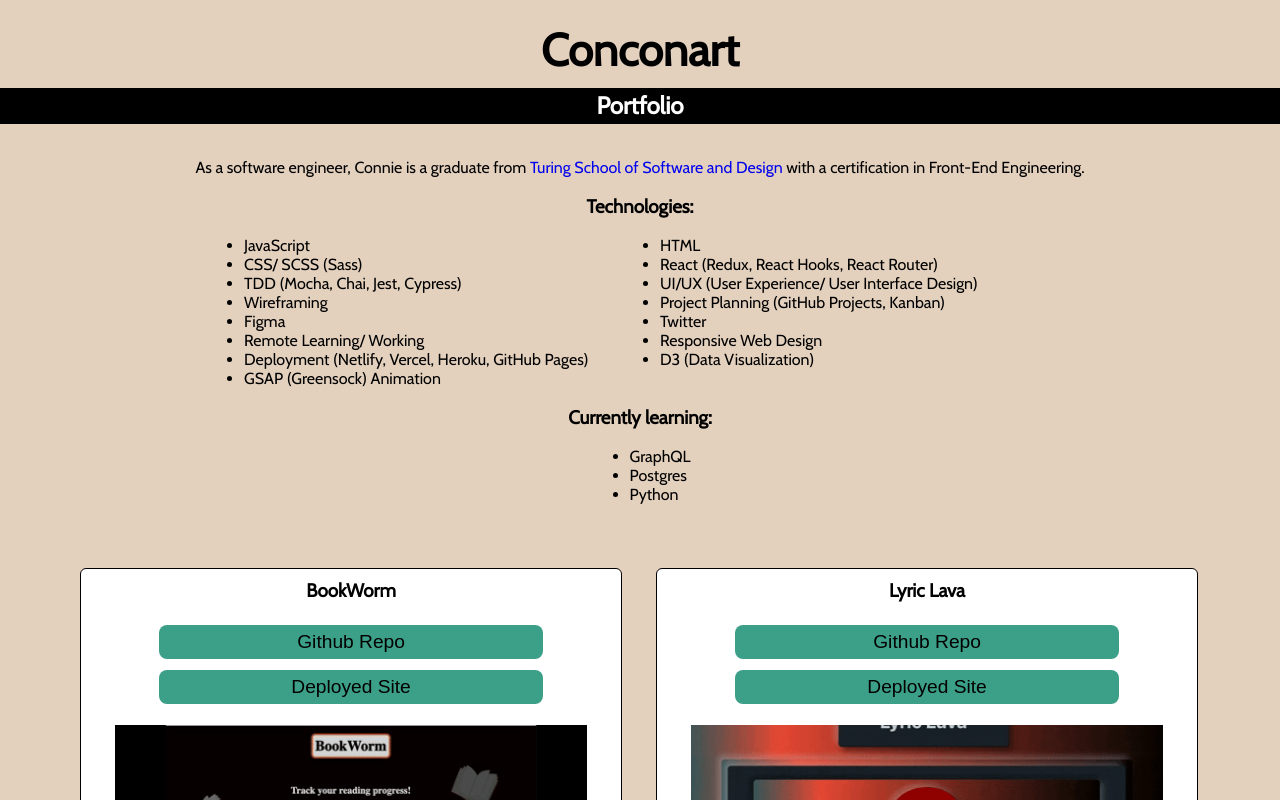
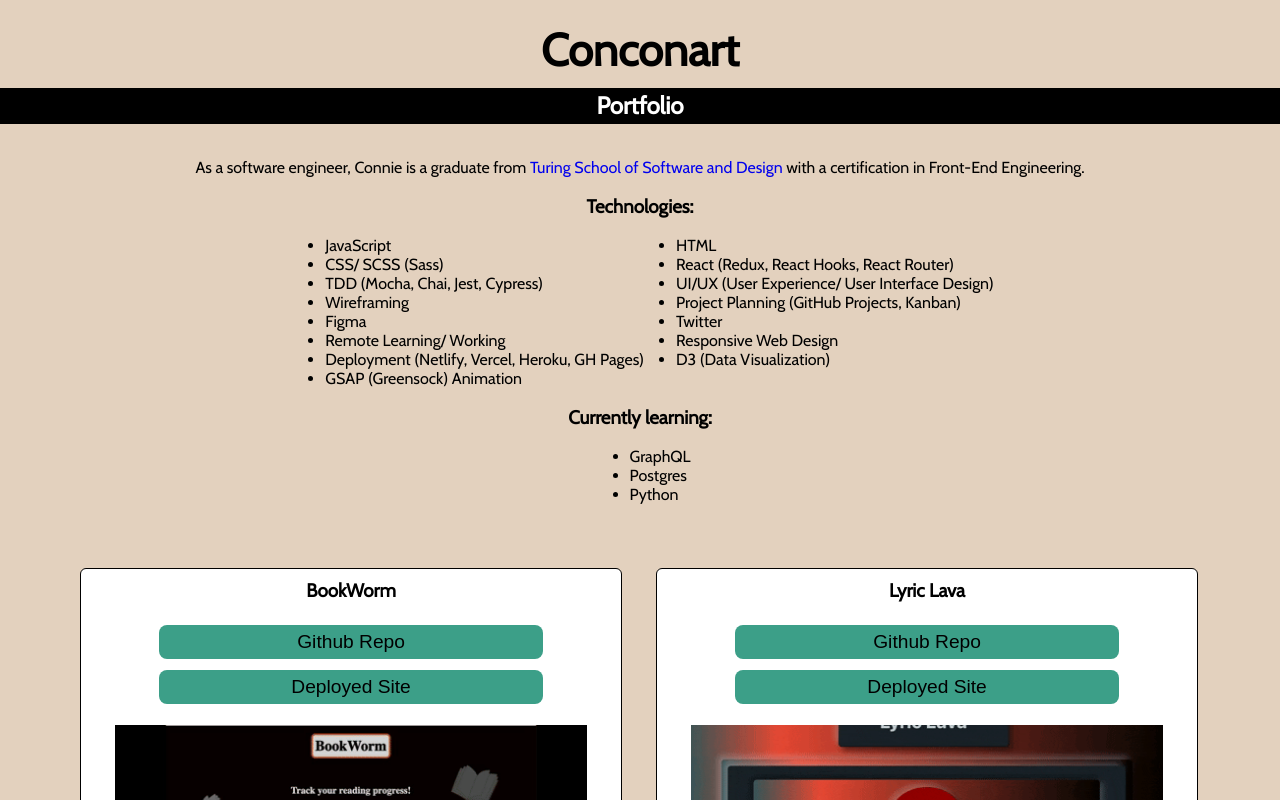
Before and after one commit to conconartist/conconart, a React (Create React App) app: page /portfolio in a window 1280 px wide. Shown: the top 800 px of the page. Built offline with nearby package versions, Linux system fonts and the light colour scheme.

Commit message:
Refactor Tech Stack list

```diff
--- a/src/DevSummary/DevSummary.js
+++ b/src/DevSummary/DevSummary.js
@@ -7,7 +7,7 @@
         <p>As a software engineer, Connie is a graduate from <a href='https://turing.edu/'>Turing School of Software and Design</a> with a certification in Front-End Engineering.
         </p>
         <h3>Technologies:</h3>
-        <ul className='techStackList mainTechList'>
+        <ul className='techStackList'>
           <li>JavaScript</li>
           <li>HTML</li>
           <li>CSS/ SCSS (Sass)</li>
@@ -20,7 +20,7 @@
           <li>Twitter</li>
           <li>Remote Learning/ Working</li>
           <li>Responsive Web Design</li>
-          <li>Deployment (Netlify, Vercel, Heroku, GitHub Pages)</li>
+          <li>Deployment (Netlify, Vercel, Heroku, GH Pages)</li>
           <li>D3 (Data Visualization)</li>
           <li>GSAP (Greensock) Animation</li>
         </ul>
--- a/src/Portfolio/Portfolio.scss
+++ b/src/Portfolio/Portfolio.scss
@@ -61,6 +61,7 @@
 .techStackList {
   display: grid;
   grid-template-columns: repeat(2, 1fr);
+  grid-column-gap: 2em;
 }
 
 .techStackTitle {
```
